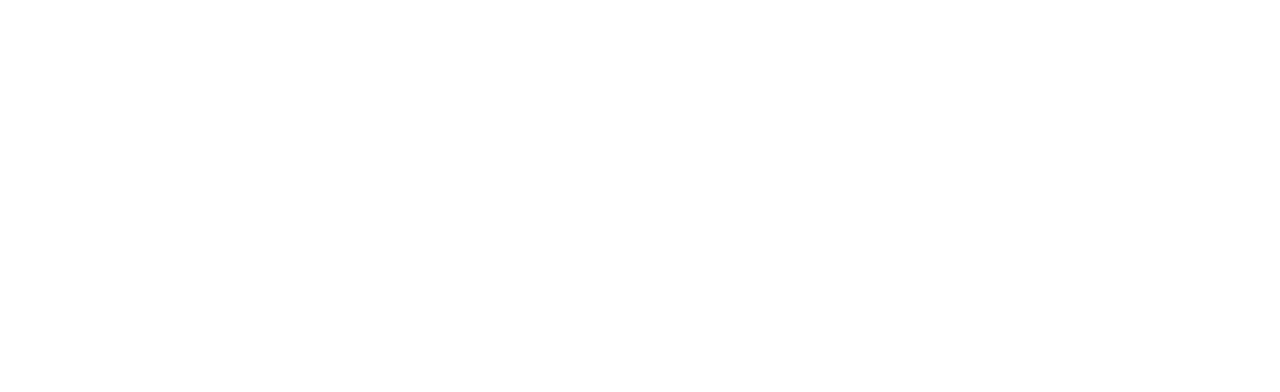
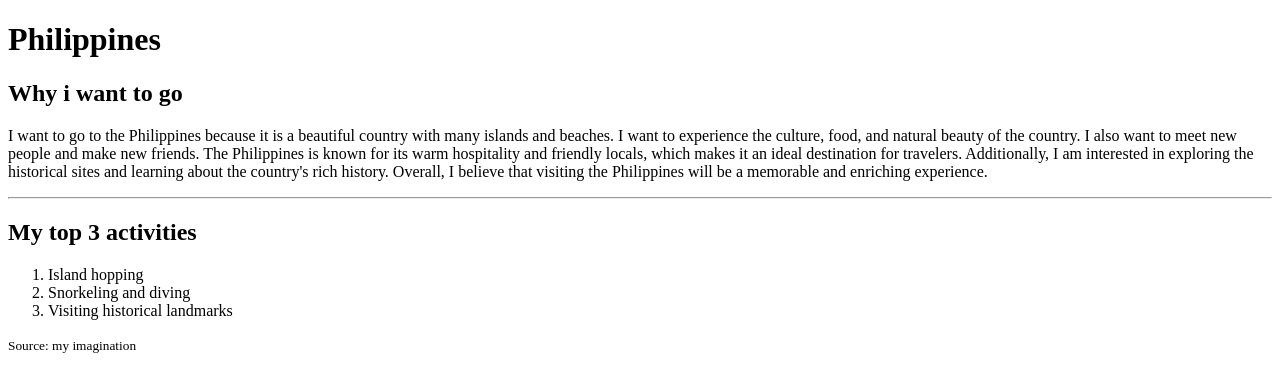
Before and after one commit to Usaje25/csfall2026, a plain HTML site: page activity/skeleton.html in a window 1280 px wide. Drawn offline with Linux system fonts and the light colour scheme.

Commit message:
favourite destination
Co-authored-by: Copilot <copilot@github.com>

```diff
--- a/activity/skeleton.html
+++ b/activity/skeleton.html
@@ -3,11 +3,26 @@
     <head>
         <meta charset="UTF-8">
         <meta name="viewport" content="width=device-width, initial-scale=1">
-        <title>Skeleton Code</title><title>
+        <title>Favourite Destination</title><title>
 
         </title></title>
     </head>
     <body>
+        <h1>Philippines</h1>
+        <h2>Why i want to go</h2>
+        <p>
+            I want to go to the Philippines because it is a beautiful country with many islands and beaches. I want to experience the culture, food, and natural beauty of the country. I also want to meet new people and make new friends. The Philippines is known for its warm hospitality and friendly locals, which makes it an ideal destination for travelers. Additionally, I am interested in exploring the historical sites and learning about the country's rich history. Overall, I believe that visiting the Philippines will be a memorable and enriching experience.
+        </p>
+        <hr>
+          <h2>My top 3 activities</h2>
+        <ol>
+            <li>Island hopping</li>
+            <li>Snorkeling and diving</li>
+            <li>Visiting historical landmarks</li>
+        </ol>
+
+        <small>Source: my imagination</small>
+
 
     </body>
 </html
```
